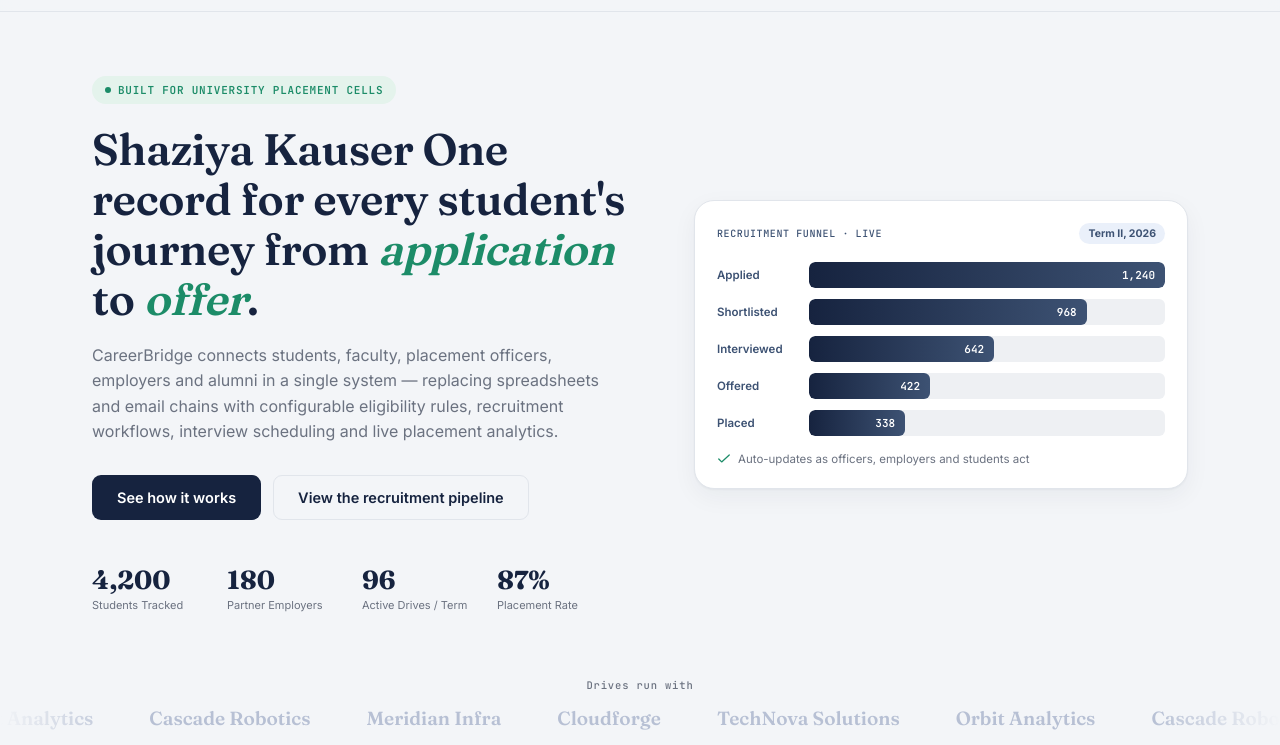
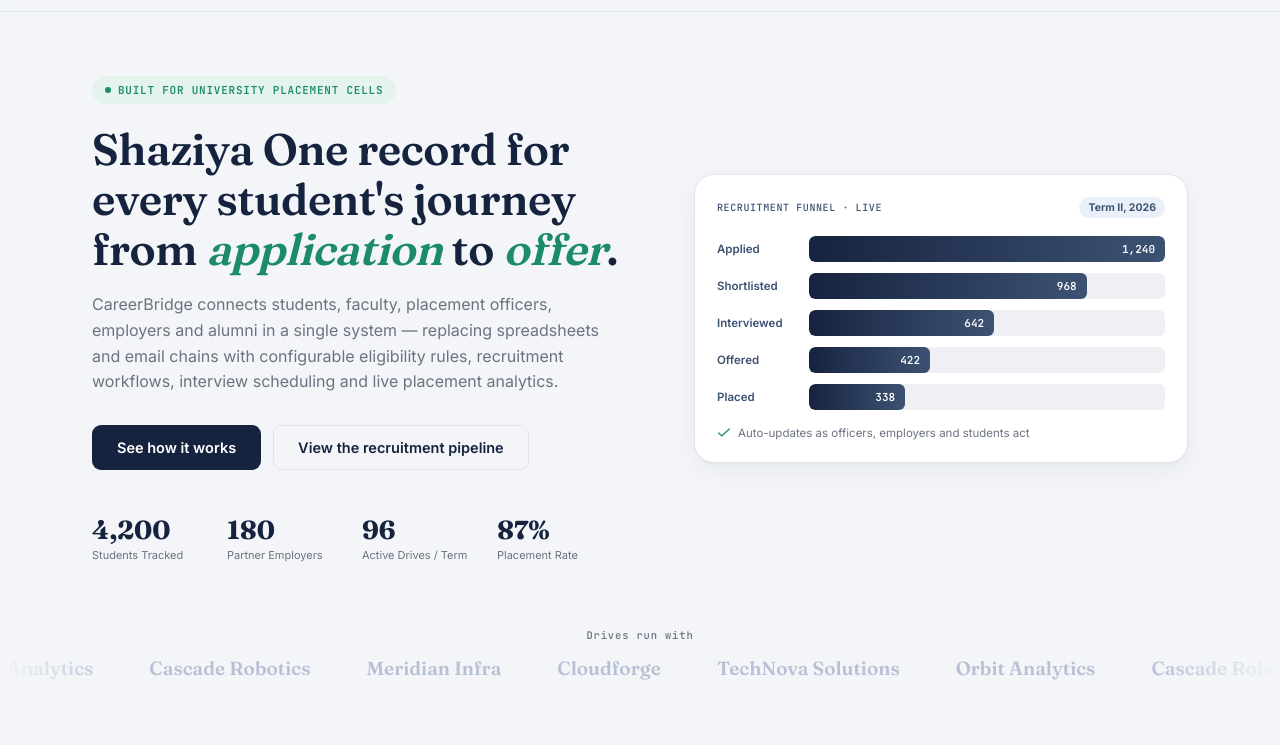
Before and after one commit to shaziyakhann/CareerBridge, a website: page index.html in a window 1280 px wide. Shown: the part 55-800 px from the top of the page. Drawn offline with Linux system fonts and the light colour scheme.

Commit message:
Test Jenkins automatic deployment

```diff
--- a/index.html
+++ b/index.html
@@ -50,7 +50,7 @@
       <div class="eyebrow-tag">
         <span class="dot"></span> BUILT FOR UNIVERSITY PLACEMENT CELLS
       </div>
-      <h1>Shaziya Kauser One record for every student's journey from <span class="hl">application</span> to <span class="hl">offer</span>.</h1>
+      <h1>Shaziya One record for every student's journey from <span class="hl">application</span> to <span class="hl">offer</span>.</h1>
       <p class="hero-sub">
         CareerBridge connects students, faculty, placement officers, employers and alumni in a single
         system — replacing spreadsheets and email chains with configurable eligibility rules, recruitment
```
